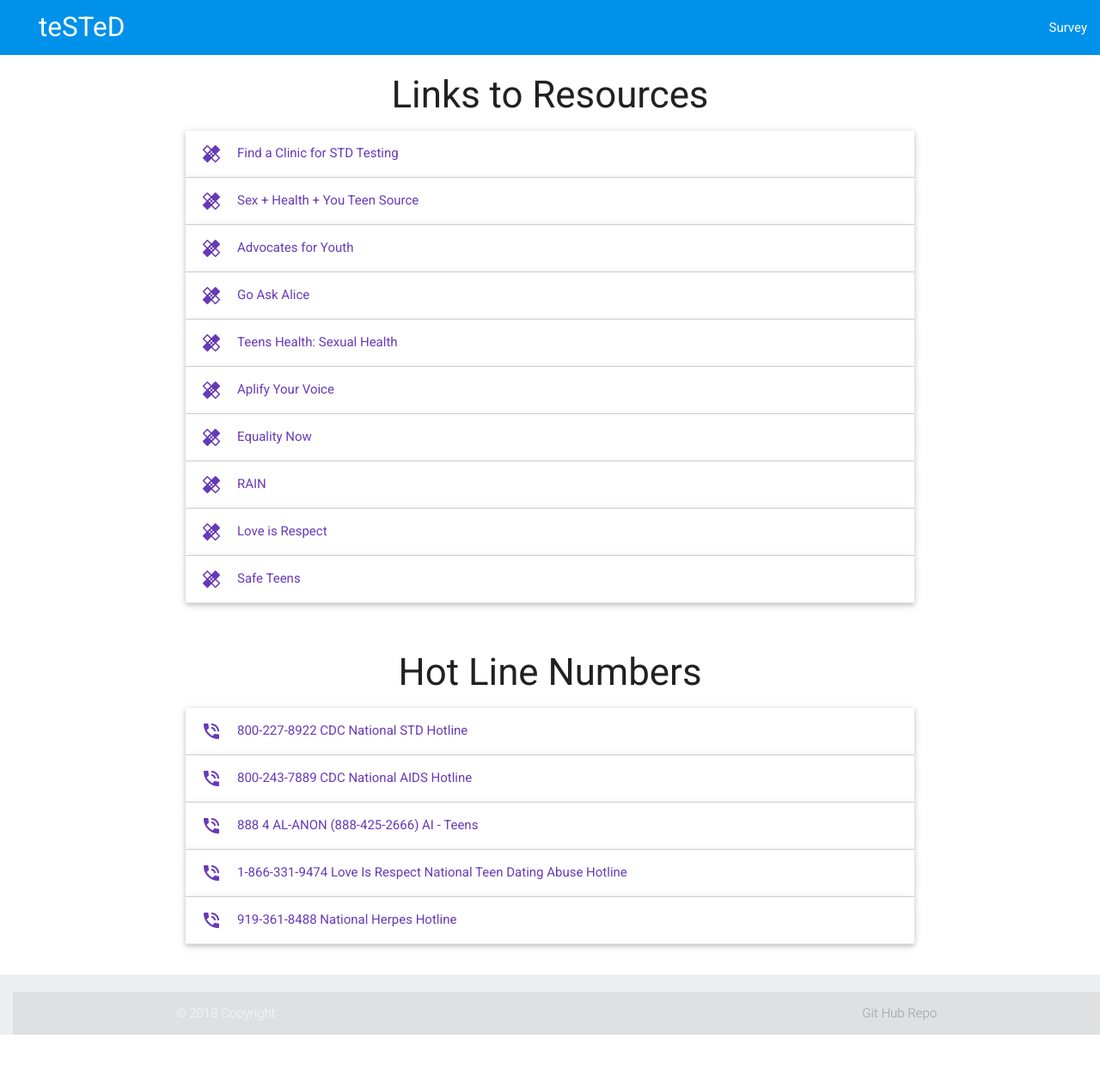
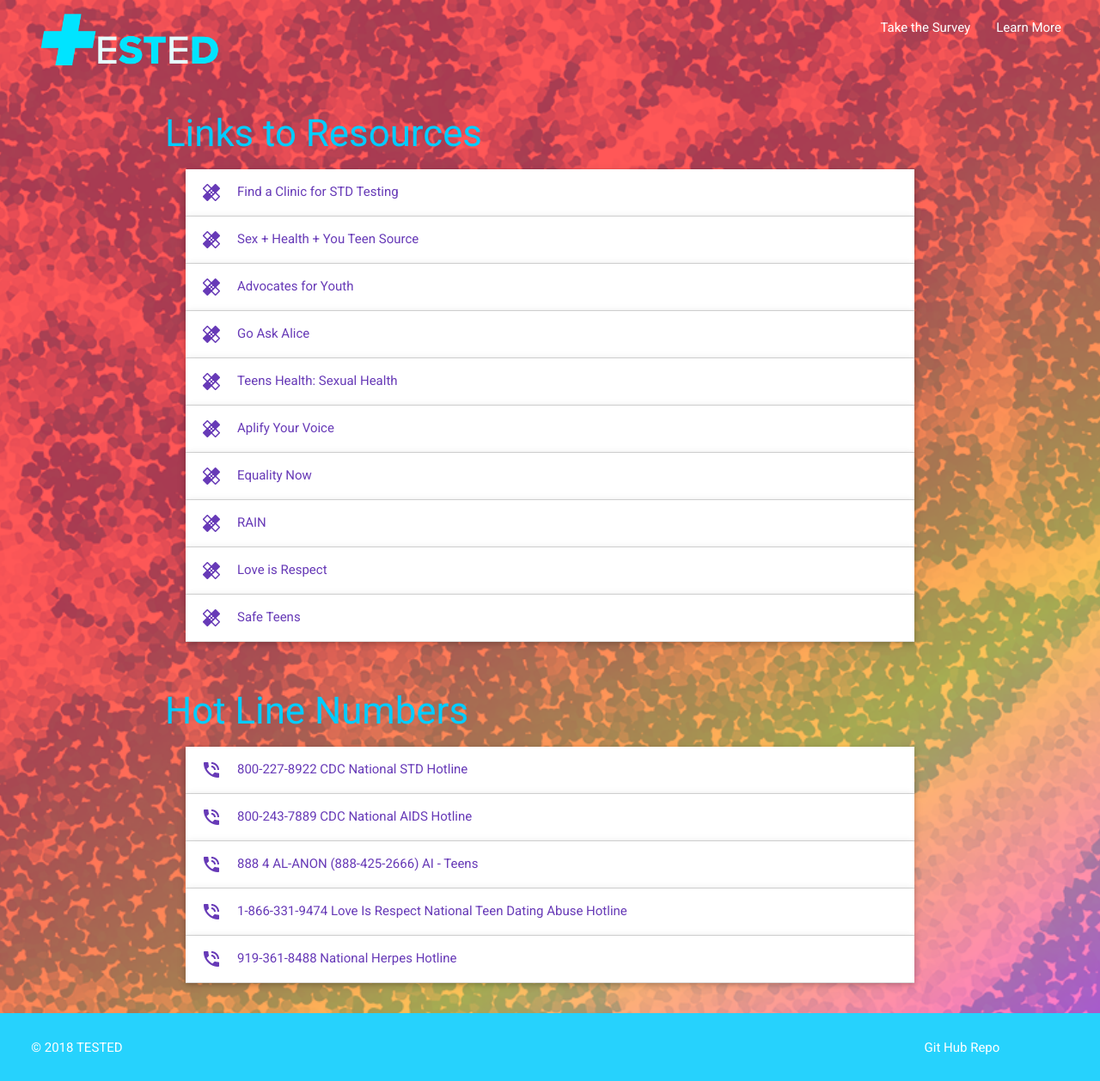
Before and after one commit to JuliaLid/Get-Tested, a website: page public/resources.html in a window 1280 px wide. Shown: the whole page at 86% size. Before the commit the page ends 1204 px from the top, so only its background shows below. Drawn offline with nearby package versions, Linux system fonts and the light colour scheme.

Commit message:
Updated all pages to match Shannon's design

```diff
--- a/public/css/style.css
+++ b/public/css/style.css
@@ -1,3 +1,4 @@
+/* Main styling */
 body {
     display: flex;
     min-height: 100vh;
@@ -8,7 +9,22 @@
 main {
     flex: 1 0 auto;
   }
-
+  h3 {
+    color: #00ccff;
+  }
+  h5 {
+    padding-left: 10px;
+    font-size: 1rem;
+  }
+  h4 {
+    color: white;
+  }
+  h6{
+    font-size: 24px;
+    color: #673ab7;
+  }
+/* End main styling */
+  /* Nav Logo */
 nav .brand-logo {
     position: absolute;
     color: #fff;
@@ -17,6 +33,24 @@
     padding-left: 1rem;
 }
 
+nav {
+  box-shadow: none;
+}
+
+.brand-logo {
+    position: absolute;
+    color: #fff;
+    display: inline-block;
+    font-size: 2.1rem;
+    margin-left: 30px;
+}
+
+.link-choices{
+  margin-right: 30px;
+}
+/* End nav bar */
+
+/* IS IT USED BY ANY PAGES??? */
 /* #container {
   width: 900px;
   margin: 30px auto;
@@ -28,7 +62,7 @@
 
 } */
 
-
+/* Page background image styling */
   .bgimg {
     background-image: url("../img/backgroundcolor.png");
     height: 100%;
@@ -41,40 +75,26 @@
   opacity: .66;
   }*/
 
-.resultpic {
-  background-image: url("../img/bluebackground.png");
-}
+  .indexpic{
+    background-image: url("../img/backgroundcolor.png");
+ }
+ .resourcespic {
+   background-image: url("../img/backgroundred.png");
+ }
+ .surveypic {
+   background-image: url("../img/greenbackground.png");
+ }
+ .resultpic {
+   background-image: url("../img/bluebackground.png");
+ }
 
-.surveypic {
-  background-image: url("../img/greenbackground.png");
-}
+/* END Page background image styling */
 
-nav {
-  box-shadow: none;
-}
-.brand-logo {
-    position: absolute;
-    color: #fff;
-    display: inline-block;
-    font-size: 2.1rem;
-    margin-left: 30px;
-}
-.link-choices{
-  margin-right: 30px;
-}
 .btn-large {
   background: #ff00ff;
   color: white;
  }
-body {
-    display: flex;
-    min-height: 100vh;
-    flex-direction: column;
-  }
-main {
-    flex: 1 0 auto;
-  }
-
+ /*Main page disclaimer  */
 #disclaimer {
   width: 500px !important;
 }
@@ -83,7 +103,9 @@
   padding-left: 10px;
   font-size: 1rem;
 }
+/* End main page disclaimer */
 
+/* Results page  */
 .cliniclocations, .cardtitle {
   color: #0d47a1;
   font-size: 16px;
@@ -121,9 +143,7 @@
   font-size: 1rem;
 }
 
-#menu {
-  background-color: #ff00ff;
-}
+/* Google Map on Results page */
 
 #map-container, #results {
   margin-top: 5rem;
@@ -138,6 +158,9 @@
   color:#0d47a1;
   font-weight: bold;
 }
+/* End Results Page */
+
+/* Survey page */
 
 #survey {
   margin: 5rem auto;
@@ -148,24 +171,25 @@
   background-color:white;
   font-family: 'Roboto', sans-serif;
 }
+/* Drop-down windows */
 #sq_102i, #sq_106i {
   width: 50%;
 }
-
+/* Overriding Bootstrap styling of the survey */
 .card-footer {
   padding: .75rem 1.25rem;
   background-color: white !important;
   border-top: white !important;
 
 }
-
+/* Survey button */
 .sv_complete_btn {
   background-color: #26d2fd;
   color: white;
   padding: 10px 20px;
   cursor: pointer;
 }
-
+/* Survey page footer sytling */
 .footer {
   position: fixed;
   bottom: 0;
@@ -187,7 +211,7 @@
   padding: 20px;
   cursor: pointer;
 }
-
-h3 {
+/* Survey submission text */
+.card-block h3 {
   text-align: center;
 }
--- a/public/js/resources.js
+++ b/public/js/resources.js
@@ -1,5 +1,3 @@
 $(document).ready(function(){
-    jQuery.noConflict();
-    //accordion control
-    $('.collapsible').collapsible();
+       $(".collapsible").collapsible();
 });
--- a/public/resources.html
+++ b/public/resources.html
@@ -9,29 +9,24 @@
     <link rel="stylesheet" href="https://cdnjs.cloudflare.com/ajax/libs/materialize/0.100.2/css/materialize.min.css">
     <link href="https://fonts.googleapis.com/icon?family=Material+Icons" rel="stylesheet">
     <!-- Custom CSS -->
+    <link href="https://fonts.googleapis.com/css?family=Roboto:400,500,500i,700" rel="stylesheet">
     <link rel="stylesheet" href="css/style.css" type="text/css" />
     <!-- Link place holders -->
 
-    <link href="https://fonts.googleapis.com/css?family=Roboto:400,500,500i,700" rel="stylesheet">
-    <!-- <link href="https://fonts.googleapis.com/css?family=Montserrat" rel="stylesheet"> Google Font if needed -->
-    <!-- <link rel="icon" type="image/png" href="/assets/*/*" sizes="16x16" /> If using FAVICON -->
 
     <title>Resources for Teens</title>
 </head>
-<body>
-     <header>
-
-        <nav class="header light-blue accent-4">
-                <div class="nav-wrapper">
-                    <a href="#" class="brand-logo">teSTeD</a>
-                    <ul class="right">
-                        <li><a href="#">Survey</a></li>
+<body class ="bgimg resourcespic">
+    <nav class="N/A transparent" role="navigation">
+        <div class="nav-wrapper"><a id="logo-container" href="/index" class="brand-logo"><img src="img/testedlogo.png" height="82"></a>
+            <ul class="right hide-on-med-and-down link-choices">
+                <li><a href="/survey">Take the Survey</a></li>
+                <li><a href="/resources">Learn More</a></li>
             </ul>
         </div>
     </nav>
-     </header>
      <main>
-
+        <br><br><br>
         <div class="container">
             <div class="row">
                 <div class="col l12 ">
@@ -39,7 +34,7 @@
                     <ul class="collapsible popout" data-collapsible="accordion">
                         <li>
                             <div class="collapsible-header"><i class="material-icons">healing</i>Find a Clinic for STD Testing</div>
-                            <div class="collapsible-body"><span><a href="https://gettested.cdc.gov/search_results" target="_blank">Find Free, Fast, and Confidential Testing Near You</a></span>
+                            <div class="collapsible-body"><span><a href="https://gettested.cdc.gov/search_results" target="_blank"><h6>Find Free, Fast, and Confidential Testing Near You</h6></a></span>
                             </div>
                         </li>
                         <li>
@@ -138,11 +133,13 @@
             </div>
         </div>
     </main>
-    <footer class="page-footer blue-grey lighten-5">
-        <div class="footer-copyright ">
-            <div class="container">
-            © 2018 Copyright
-            <a class="grey-text right" href="#!" target= "_blank"><i class="fa fa-github fa-lg"></i>Git Hub Repo</a>
+        <footer class="page-footer">
+            <div class="row">
+                <div class="col s6 footerleft">
+                    <h5 class="white-text">© 2018 TESTED</h5>
+                </div>
+                <div class="col s5">
+                    <h5><a class="white-text right" href="https://github.com/JuliaLid/Team-Testing-Buddies-Project" target= "_blank"><i class="fa fa-github fa-lg"></i>Git Hub Repo</a></h5>
                 </div>
             </div>
         </footer>
@@ -152,8 +149,6 @@
   integrity="sha256-2Kok7MbOyxpgUVvAk/HJ2jigOSYS2auK4Pfzbm7uH60="
   crossorigin="anonymous"></script>
  <script src="https://cdnjs.cloudflare.com/ajax/libs/materialize/0.100.2/js/materialize.min.js"></script>
-
-
  <script src="js/resources.js"></script>
 
 </body>
```
Also changed, not shown: public/index.html (+15 -18 lines), public/survey.html (+4 -41 lines). Lines whose indentation alone changed are shown as unchanged.
